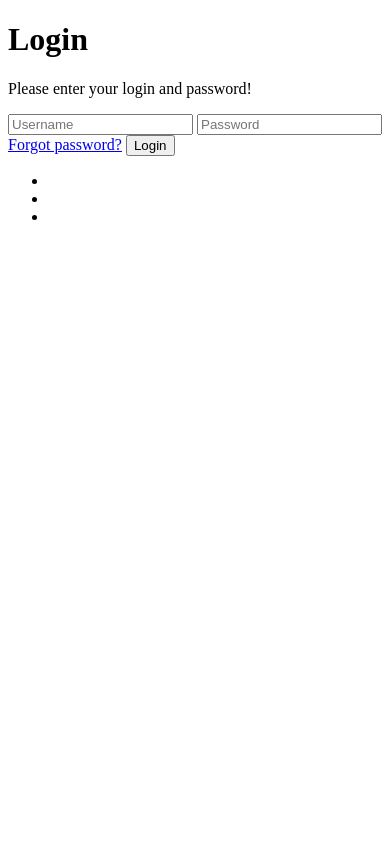
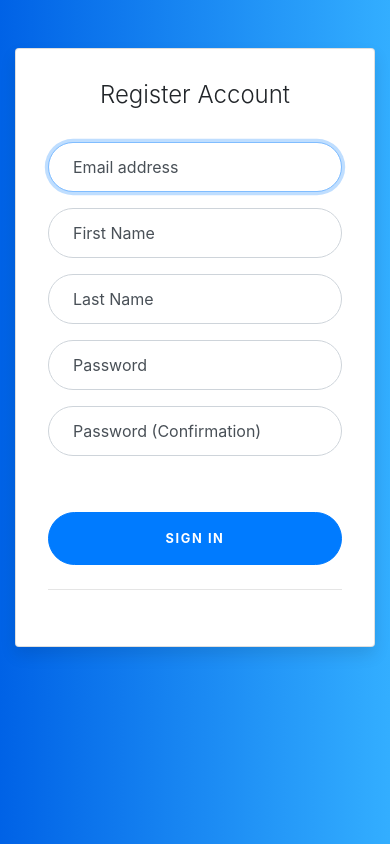
Before and after one commit to filipe11402/Contact_List, a Flask app: page /accounts/register in a window 390 px wide. Run offline with Flask 2, Linux system fonts and the light colour scheme; some libraries are stand-ins or nearby versions.

Commit message:
fixed static files + auth templates

```diff
--- a/src/accounts/views.py
+++ b/src/accounts/views.py
@@ -7,3 +7,8 @@ accounts = Blueprint('accounts', __name__)
 @accounts.route('/register', methods=['GET', 'POST'])
 def register():
     return render_template('accounts/register.html')
+
+
+@accounts.route('/login', methods=['GET', 'POST'])
+def login():
+    return render_template('accounts/login.html')
--- /dev/null
+++ b/src/static/accounts.css
@@ -0,0 +1,135 @@
+:root {
+    --input-padding-x: 1.5rem;
+    --input-padding-y: .75rem;
+  }
+
+  body {
+    background: #007bff;
+    background: linear-gradient(to right, #0062E6, #33AEFF);
+  }
+
+  .card-signin {
+    border: 0;
+    border-radius: 1rem;
+    box-shadow: 0 0.5rem 1rem 0 rgba(0, 0, 0, 0.1);
+  }
+
+  .card-signin .card-title {
+    margin-bottom: 2rem;
+    font-weight: 300;
+    font-size: 1.5rem;
+  }
+
+  .card-signin .card-body {
+    padding: 2rem;
+  }
+
+  .form-signin {
+    width: 100%;
+  }
+
+  .form-signin .btn {
+    font-size: 80%;
+    border-radius: 5rem;
+    letter-spacing: .1rem;
+    font-weight: bold;
+    padding: 1rem;
+    transition: all 0.2s;
+  }
+
+  .form-label-group {
+    position: relative;
+    margin-bottom: 1rem;
+  }
+
+  .form-label-group input {
+    height: auto;
+    border-radius: 2rem;
+  }
+
+  .form-label-group>input,
+  .form-label-group>label {
+    padding: var(--input-padding-y) var(--input-padding-x);
+  }
+
+  .form-label-group>label {
+    position: absolute;
+    top: 0;
+    left: 0;
+    display: block;
+    width: 100%;
+    margin-bottom: 0;
+    /* Override default `<label>` margin */
+    line-height: 1.5;
+    color: #495057;
+    border: 1px solid transparent;
+    border-radius: .25rem;
+    transition: all .1s ease-in-out;
+  }
+
+  .form-label-group input::-webkit-input-placeholder {
+    color: transparent;
+  }
+
+  .form-label-group input:-ms-input-placeholder {
+    color: transparent;
+  }
+
+  .form-label-group input::-ms-input-placeholder {
+    color: transparent;
+  }
+
+  .form-label-group input::-moz-placeholder {
+    color: transparent;
+  }
+
+  .form-label-group input::placeholder {
+    color: transparent;
+  }
+
+  .form-label-group input:not(:placeholder-shown) {
+    padding-top: calc(var(--input-padding-y) + var(--input-padding-y) * (2 / 3));
+    padding-bottom: calc(var(--input-padding-y) / 3);
+  }
+
+  .form-label-group input:not(:placeholder-shown)~label {
+    padding-top: calc(var(--input-padding-y) / 3);
+    padding-bottom: calc(var(--input-padding-y) / 3);
+    font-size: 12px;
+    color: #777;
+  }
+
+  .btn-google {
+    color: white;
+    background-color: #ea4335;
+  }
+
+  .btn-facebook {
+    color: white;
+    background-color: #3b5998;
+  }
+
+  /* Fallback for Edge
+  -------------------------------------------------- */
+
+  @supports (-ms-ime-align: auto) {
+    .form-label-group>label {
+      display: none;
+    }
+    .form-label-group input::-ms-input-placeholder {
+      color: #777;
+    }
+  }
+
+  /* Fallback for IE
+  -------------------------------------------------- */
+
+  @media all and (-ms-high-contrast: none),
+  (-ms-high-contrast: active) {
+    .form-label-group>label {
+      display: none;
+    }
+    .form-label-group input:-ms-input-placeholder {
+      color: #777;
+    }
+  }
--- a/src/templates/accounts/base_accounts.html
+++ b/src/templates/accounts/base_accounts.html
@@ -4,28 +4,29 @@
     <meta charset="UTF-8">
     <meta http-equiv="X-UA-Compatible" content="IE=edge">
     <meta name="viewport" content="width=device-width, initial-scale=1.0">
-    <link rel="stylesheet" src="{{ url_for('static', filename='accounts.css') }}">
-    <title>Document</title>
+    <link rel="stylesheet" href="{{ url_for('static', filename='accounts.css') }}">
+    <link rel="stylesheet" href="https://stackpath.bootstrapcdn.com/bootstrap/4.4.1/css/bootstrap.min.css" integrity="sha384-Vkoo8x4CGsO3+Hhxv8T/Q5PaXtkKtu6ug5TOeNV6gBiFeWPGFN9MuhOf23Q9Ifjh" crossorigin="anonymous">
+    <script src="https://code.jquery.com/jquery-3.4.1.slim.min.js" integrity="sha384-J6qa4849blE2+poT4WnyKhv5vZF5SrPo0iEjwBvKU7imGFAV0wwj1yYfoRSJoZ+n" crossorigin="anonymous"></script>
+    <script src="https://cdn.jsdelivr.net/npm/popper.js@1.16.0/dist/umd/popper.min.js" integrity="sha384-Q6E9RHvbIyZFJoft+2mJbHaEWldlvI9IOYy5n3zV9zzTtmI3UksdQRVvoxMfooAo" crossorigin="anonymous"></script>
+    <script src="https://stackpath.bootstrapcdn.com/bootstrap/4.4.1/js/bootstrap.min.js" integrity="sha384-wfSDF2E50Y2D1uUdj0O3uMBJnjuUD4Ih7YwaYd1iqfktj0Uod8GCExl3Og8ifwB6" crossorigin="anonymous"></script>
+    <title>{% block title %}{% endblock title %}</title>
 </head>
+<!-- This snippet uses Font Awesome 5 Free as a dependency. You can download it at fontawesome.io! -->
+
 <body>
     <div class="container">
-        <div class="row">
-            <div class="col-md-6">
-                <div class="card">
-                    <form onsubmit="event.preventDefault()" class="box">
-                        <h1>Login</h1>
-                        <p class="text-muted"> Please enter your login and password!</p> <input type="text" name="" placeholder="Username"> <input type="password" name="" placeholder="Password"> <a class="forgot text-muted" href="#">Forgot password?</a> <input type="submit" name="" value="Login" href="#">
-                        <div class="col-md-12">
-                            <ul class="social-network social-circle">
-                                <li><a href="#" class="icoFacebook" title="Facebook"><i class="fab fa-facebook-f"></i></a></li>
-                                <li><a href="#" class="icoTwitter" title="Twitter"><i class="fab fa-twitter"></i></a></li>
-                                <li><a href="#" class="icoGoogle" title="Google +"><i class="fab fa-google-plus"></i></a></li>
-                            </ul>
-                        </div>
-                    </form>
-                </div>
+      <div class="row">
+        <div class="col-sm-9 col-md-7 col-lg-5 mx-auto">
+          <div class="card card-signin my-5">
+            <div class="card-body">
+              <h5 class="card-title text-center">{% block type %}{% endblock type %}</h5>
+              {% block content %}
+              {% endblock content %}
             </div>
+          </div>
         </div>
+      </div>
     </div>
-</body>
+  </body>
+
 </html>
--- a/src/templates/accounts/register.html
+++ b/src/templates/accounts/register.html
@@ -1 +1,37 @@
 {% extends 'accounts/base_accounts.html' %}
+{% block title %}Register | Contacts List{% endblock title %}
+{% block type %}Register Account{% endblock type %}
+{% block content %}
+<form class="form-signin" method='POST'>
+    <div class="form-label-group">
+      <input type="email" id="inputEmail" class="form-control" name='email' placeholder="Email address" required autofocus>
+      <label for="inputEmail">Email address</label>
+    </div>
+
+    <div class="form-label-group">
+        <input type="text" id="inputFirst" class="form-control" name='first_name' placeholder="Fist Name" required autofocus>
+        <label for="inputFirst">First Name</label>
+    </div>
+
+    <div class="form-label-group">
+        <input type="text" id="inputLast" class="form-control" name='last_name' placeholder="Last Name" required autofocus>
+        <label for="inputLast">Last Name</label>
+    </div>
+
+    <div class="form-label-group">
+      <input type="password" id="inputPassword1" class="form-control" name='password1' placeholder="Password" required>
+      <label for="inputPassword1">Password</label>
+    </div>
+
+    <div class="form-label-group">
+        <input type="password" id="inputPassword2" class="form-control" name='password2' placeholder="Password (Confirmation)" required>
+        <label for="inputPassword2">Password (Confirmation)</label>
+    </div>
+
+    <div class="custom-control custom-checkbox mb-3">
+      <input type="checkbox" class="custom-control-input" id="customCheck1">
+    </div>
+    <button class="btn btn-lg btn-primary btn-block text-uppercase" type="submit">Sign in</button>
+    <hr class="my-4">
+</form>
+{% endblock content %}
```
Also changed, not shown: src/templates/accounts/login.html (added, +22 -0 lines), static/accounts.css (deleted, +0 -139 lines).
